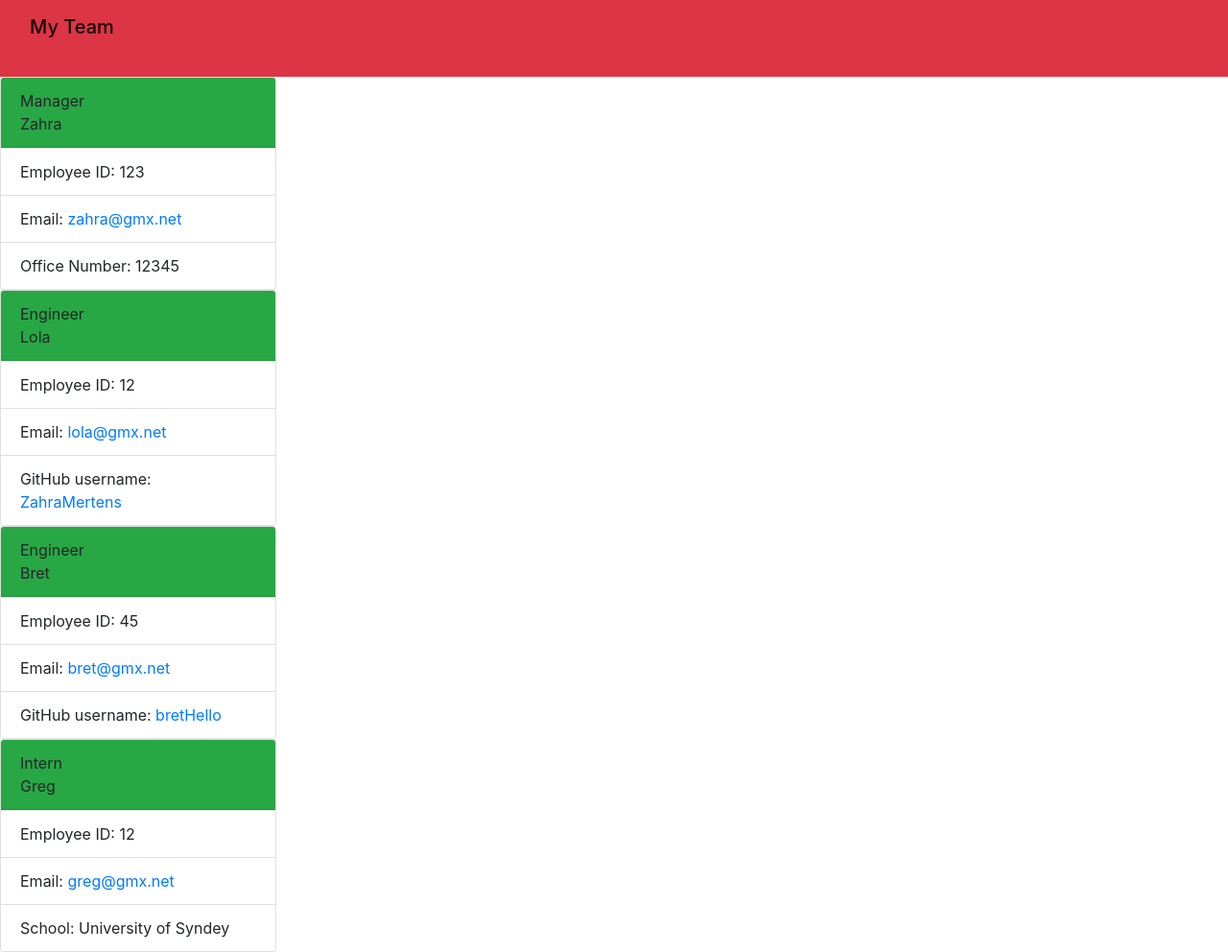
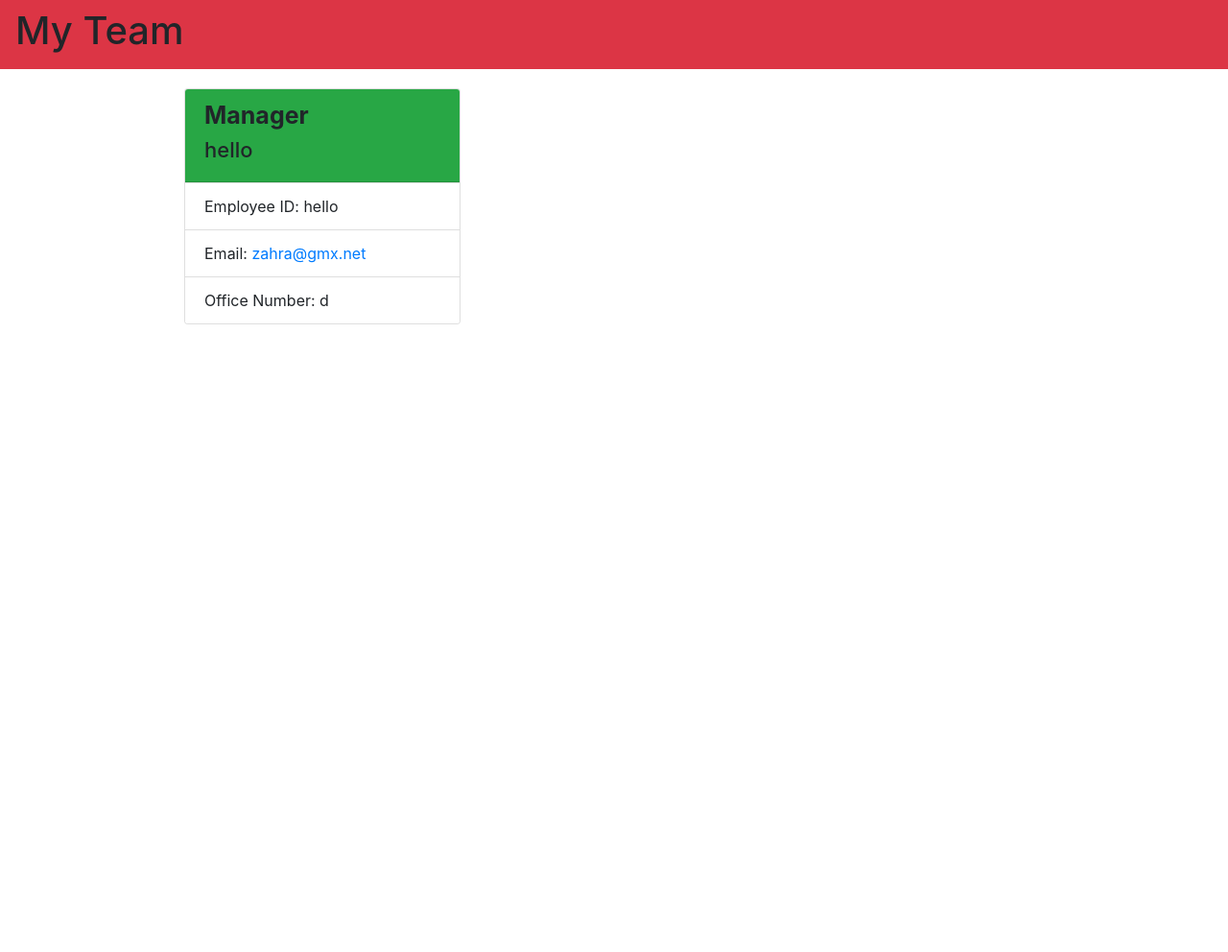
Before and after one commit to ZahraMertens/Team-Profile-Gen, a website: page new.html in a window 1280 px wide. Shown: the whole page at 96% size. After the commit the page ends 800 px from the top, so only its background shows below. Drawn offline with nearby package versions, Linux system fonts and the light colour scheme.

Commit message:
Add classes and style sheet to generated html

```diff
--- /dev/null
+++ b/assets/style.css
@@ -0,0 +1,24 @@
+.navbar {
+    text-align: center;
+}
+
+main {
+    width: 70%;
+    margin-left: auto;
+    margin-right: auto;
+}
+
+.card {
+    margin-right: 0px!important;
+    display: inline-block;
+    margin-top: 20px;
+}
+
+.header-h1 {
+    font-weight: bold;
+    font-size: 25px;
+}
+
+.header-h2 {
+    font-size: 22px;
+}
--- a/index.js
+++ b/index.js
@@ -238,16 +238,14 @@ function completeTeam(){
   <meta name="viewport" content="width=device-width, initial-scale=1.0">
   <meta http-equiv="X-UA-Compatible" content="ie=edge">
   <link rel="stylesheet" href="https://cdnjs.cloudflare.com/ajax/libs/twitter-bootstrap/4.5.0/css/bootstrap.min.css">
-  <!--<link rel="stylesheet" href="./assets/css/style.css" />-->
+  <link rel="stylesheet" href="./assets/style.css"/>
   <title>Team Profile</title>
 </head>
 
 <body>
 
     <nav class="navbar navbar-light bg-danger">
-        <div class="container-fluid">
-          <span class="navbar-brand mb-4 h1">My Team</span>
-        </div>
+      <h1>My Team</h1>
     </nav>
 
     <main>
@@ -262,7 +260,8 @@ function completeTeam(){
         let card = `
     <div class="card" style="width: 18rem;">
         <div class="card-header bg-success">
-              ${role} <br> ${name}
+            <h1 class="header-h1">${role}</h1>
+            <h2 class="header-h2">${name}</h2>
         </div>
         <ul class="list-group list-group-flush">
             <li class="list-group-item">Employee ID: ${id}</li>
@@ -270,15 +269,21 @@ function completeTeam(){
 
 
         if (role === "Manager"){
-            card += `<li class="list-group-item">Office Number: ${teamMembers[i].office}</li>\n</ul>\n
+            card += `
+            <li class="list-group-item">Office Number: ${teamMembers[i].office}</li>
+          </ul>
         </div>`
         }
         if (role === "Engineer"){
-            card += `<li class="list-group-item">GitHub username: <a href="https://github.com/${teamMembers[i].gitHub}">${teamMembers[i].gitHub}</a></li>\n</ul>\n
+            card += `
+            <li class="list-group-item">GitHub username: <a href="https://github.com/${teamMembers[i].gitHub}">${teamMembers[i].gitHub}</a></li>
+          </ul>
         </div>`
         }
         if (role === "Intern"){
-            card += `<li class="list-group-item">School: ${teamMembers[i].school}</li>\n</ul>\n
+            card += `
+            <li class="list-group-item">School: ${teamMembers[i].school}</li>
+          </ul>
         </div>`
         }
 
@@ -286,6 +291,7 @@ function completeTeam(){
     }
 
     let htmlEnd = `
+
     </main>
   </body>
 </html>
--- a/new.html
+++ b/new.html
@@ -7,63 +7,29 @@
   <meta name="viewport" content="width=device-width, initial-scale=1.0">
   <meta http-equiv="X-UA-Compatible" content="ie=edge">
   <link rel="stylesheet" href="https://cdnjs.cloudflare.com/ajax/libs/twitter-bootstrap/4.5.0/css/bootstrap.min.css">
-  <!--<link rel="stylesheet" href="./assets/css/style.css" />-->
+  <link rel="stylesheet" href="./assets/style.css"/>
   <title>Team Profile</title>
 </head>
 
 <body>
 
     <nav class="navbar navbar-light bg-danger">
-        <div class="container-fluid">
-          <span class="navbar-brand mb-4 h1">My Team</span>
-        </div>
+      <h1>My Team</h1>
     </nav>
 
     <main>
 
     <div class="card" style="width: 18rem;">
         <div class="card-header bg-success">
-              Manager <br> Zahra
+            <h1 class="header-h1">Manager</h1>
+            <h2 class="header-h2">hello</h2>
         </div>
         <ul class="list-group list-group-flush">
-              <li class="list-group-item">Employee ID: 123</li>
+            <li class="list-group-item">Employee ID: hello</li>
             <li class="list-group-item">Email: <a href="mailto:zahra@gmx.net">zahra@gmx.net</a></li>
-<li class="list-group-item">Office Number: 12345</li>
+
+            <li class="list-group-item">Office Number: d</li>
           </ul>
-
-            </div>
-        <div class="card" style="width: 18rem;">
-            <div class="card-header bg-success">
-              Engineer <br> Lola
-            </div>
-            <ul class="list-group list-group-flush">
-              <li class="list-group-item">Employee ID: 12</li>
-              <li class="list-group-item">Email: <a href="mailto:lola@gmx.net">lola@gmx.net</a></li>
-<li class="list-group-item">GitHub username: <a href="https://github.com/ZahraMertens">ZahraMertens</a></li>
-</ul>
-
-            </div>
-        <div class="card" style="width: 18rem;">
-            <div class="card-header bg-success">
-              Engineer <br> Bret
-            </div>
-            <ul class="list-group list-group-flush">
-              <li class="list-group-item">Employee ID: 45</li>
-              <li class="list-group-item">Email: <a href="mailto:bret@gmx.net">bret@gmx.net</a></li>
-<li class="list-group-item">GitHub username: <a href="https://github.com/bretHello">bretHello</a></li>
-</ul>
-
-            </div>
-        <div class="card" style="width: 18rem;">
-            <div class="card-header bg-success">
-              Intern <br> Greg
-            </div>
-            <ul class="list-group list-group-flush">
-              <li class="list-group-item">Employee ID: 12</li>
-              <li class="list-group-item">Email: <a href="mailto:greg@gmx.net">greg@gmx.net</a></li>
-<li class="list-group-item">School: University of Syndey</li>
-</ul>
-
         </div>
     </main>
   </body>
```
Lines whose indentation alone changed are shown as unchanged.
